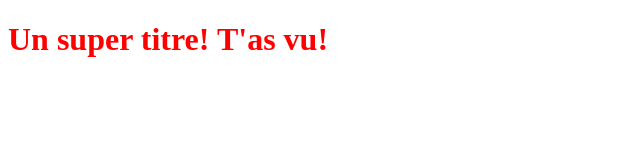
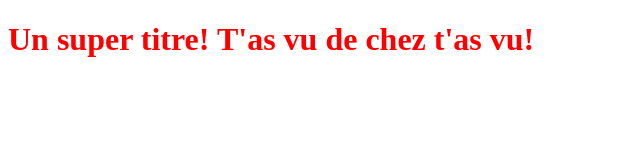
Before and after one commit to lalanneloicpierre/GitTest, a plain HTML site: page index.html in a window 1280 px wide. Shown: the whole page, without its empty margins (0-640 px from the left). Drawn offline with Linux system fonts and the light colour scheme.

Commit message:
Nouvel allongement du titre H1

```diff
--- a/index.html
+++ b/index.html
@@ -5,6 +5,6 @@
     <link rel="stylesheet" type="text/css" href="style.css">
 </head>
 <body>
-    <h1>Un super titre! T'as vu!</h1>
+    <h1>Un super titre! T'as vu de chez t'as vu!</h1>
 </body>
 </html>
```
